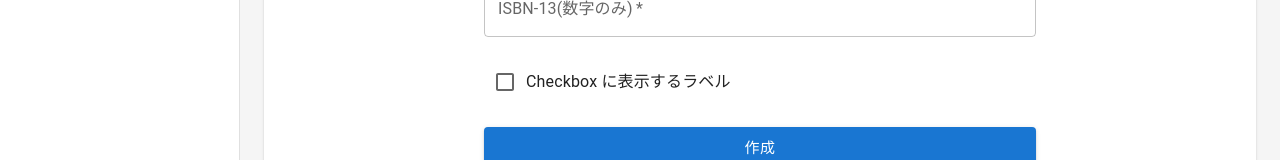
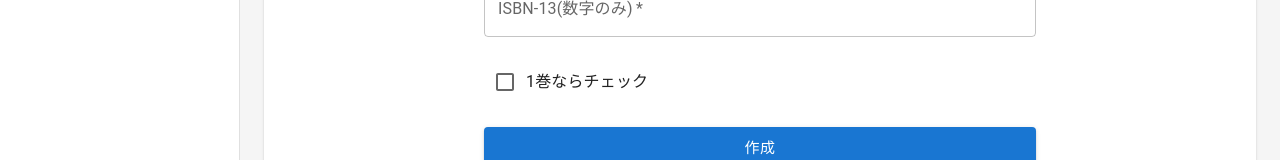
Before and after one commit to cdsl-research/g2122003_log_frontend, a React (Create React App) app: page /register in a window 1280 px wide. Shown: the part 244-404 px from the top of the page. Built offline with nearby package versions, Linux system fonts and the light colour scheme.

Commit message:
チェックボックスのテキストを変更

```diff
--- a/src/pages/Register.js
+++ b/src/pages/Register.js
@@ -26,7 +26,7 @@ export default function Register() {
                                 setFirst(e.target.value)
                             }}
                         />
-                        <FormControlLabel control={<Checkbox onChange={() => setchecked(!checked)} />} label="Checkbox に表示するラベル" />
+                        <FormControlLabel control={<Checkbox onChange={() => setchecked(!checked)} />} label="1巻ならチェック" />
                         {checked ?
                             <TextField
                                 required
```
